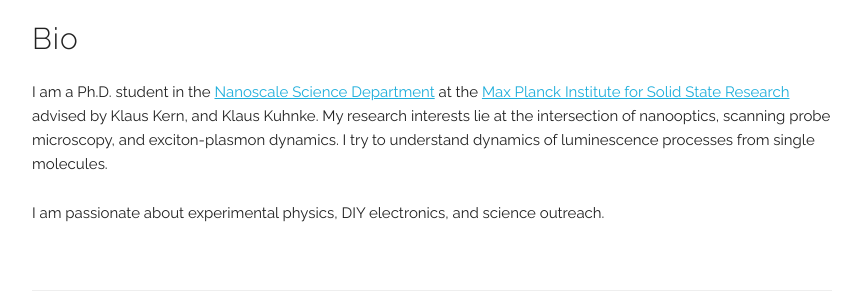
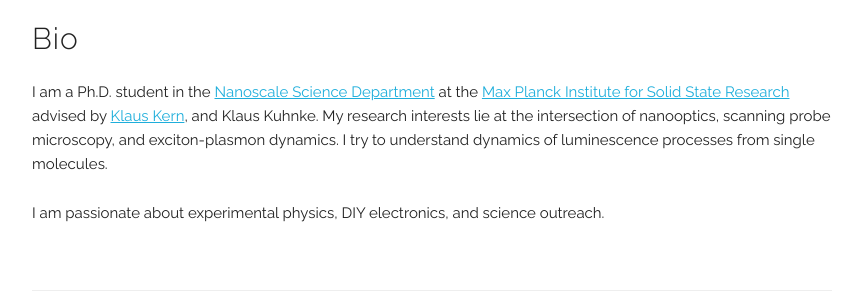
Before and after one commit to abhishekgrewal/abhishekgrewal.github.io, a Jekyll site: the page built from index.html, in a window 1280 px wide and 900 px high. Shown: the part 381-681 px from the top of the window, without its empty margins (208-1071 px from the left). Built offline with Jekyll 4.4.1, drawn with Linux system fonts in a browser that asks for light colours; some web fonts are replaced; part of the change alters nothing that is shown.

```diff
--- a/index.html
+++ b/index.html
@@ -6,7 +6,7 @@ title: Personal Webpage
 <div class="docs-section" id="bio">
   <h4>Bio</h4>
   <p>
-  I am a Ph.D. student in the <a href="https://www.fkf.mpg.de/3732/40_Kern">Nanoscale Science Department</a> at the <a href="https://www.fkf.mpg.de/en">Max Planck Institute for Solid State Research</a> advised by Klaus Kern, and Klaus Kuhnke.  My research interests lie at the intersection of nanooptics, scanning probe microscopy, and exciton-plasmon dynamics. I try to understand dynamics of luminescence processes from single molecules.
+  I am a Ph.D. student in the <a href="https://www.fkf.mpg.de/3732/40_Kern">Nanoscale Science Department</a> at the <a href="https://www.fkf.mpg.de/en">Max Planck Institute for Solid State Research</a> advised by <a href="https://www.fkf.mpg.de/84517/Prof_Dr_Klaus_Kern">Klaus Kern</a>, and Klaus Kuhnke.  My research interests lie at the intersection of nanooptics, scanning probe microscopy, and exciton-plasmon dynamics. I try to understand dynamics of luminescence processes from single molecules.
   </p>
 
   <p>
```
